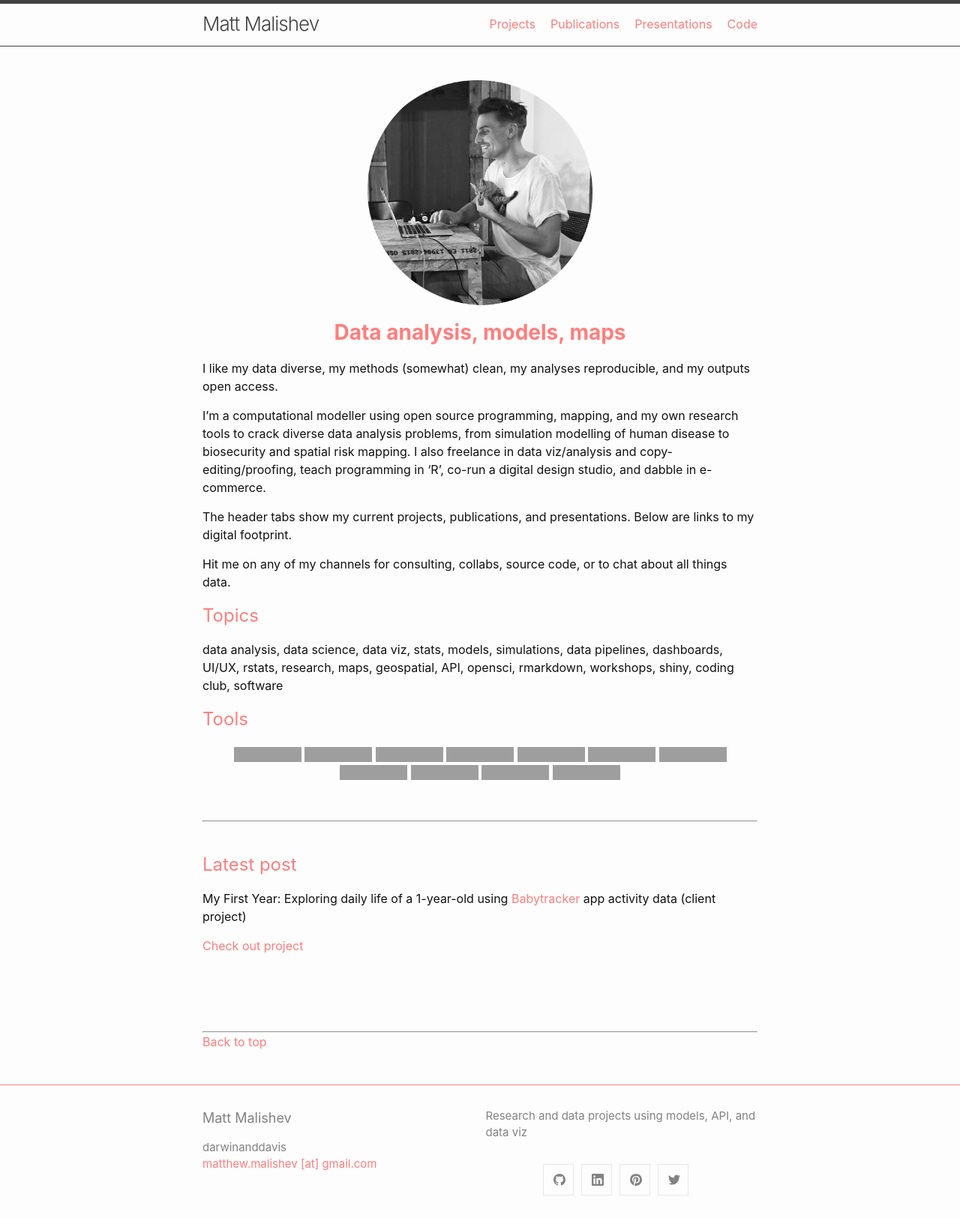
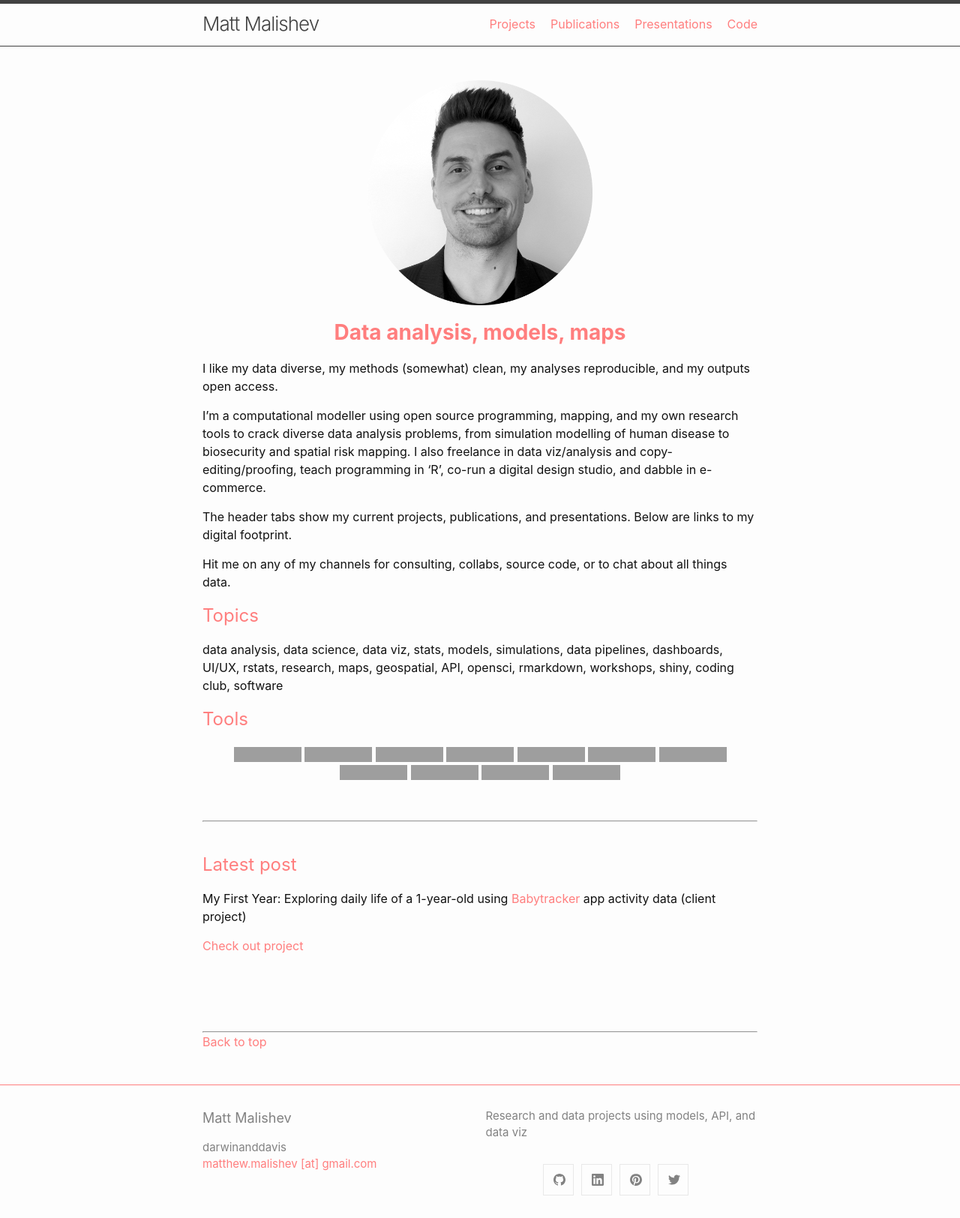
Before and after one commit to darwinanddavis/DataPortfolio, a Jekyll site: the page built from index.md, in a window 1280 px wide. Shown: the whole page at 75% size. Built offline with Jekyll 4.4.1, drawn with Linux system fonts in a browser that asks for light colours; our own code applies the rules of GitHub Pages for plain Markdown files; grey boxes are pictures that could not be loaded.

Commit message:
index profile pic

```diff
--- a/index.md
+++ b/index.md
@@ -1,7 +1,7 @@
 <a id="top"></a>
 
 <center>
-	<img src="img/mm.png" width="300" height="300" >
+	<img src="img/mmm.png" width="300" height="300" >
 	<p style="font-size:60%">
 		<!-- Calle de buena mesa, Envigado, Medellin, Colombia -->
 	</p>
```
Also changed, not shown: img/mmm.png (added), 1 other file.
